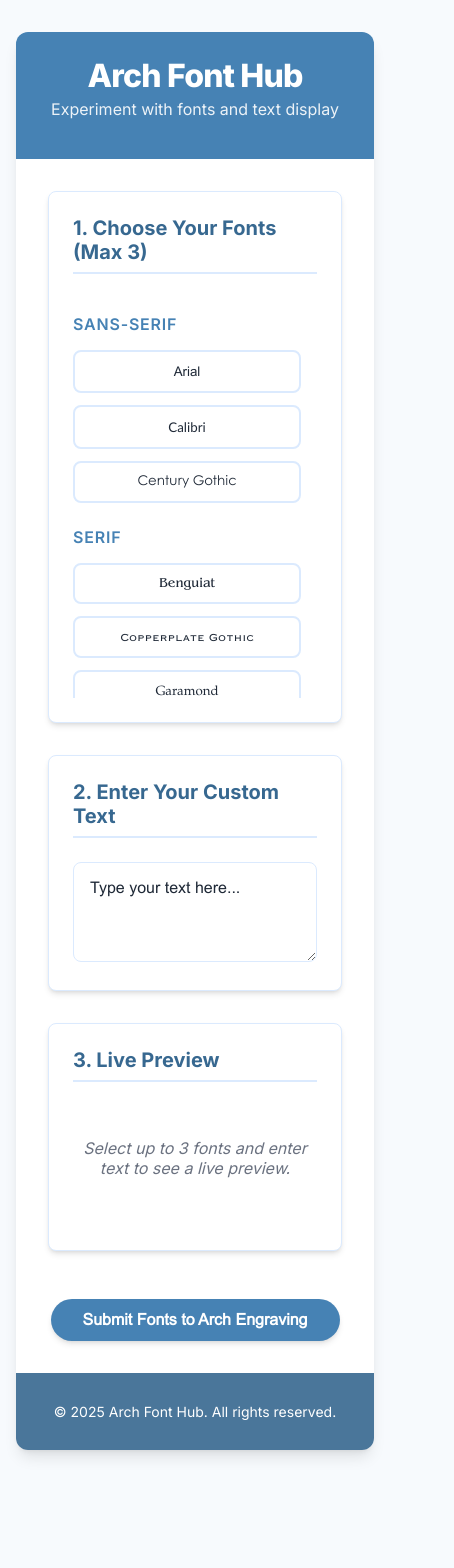
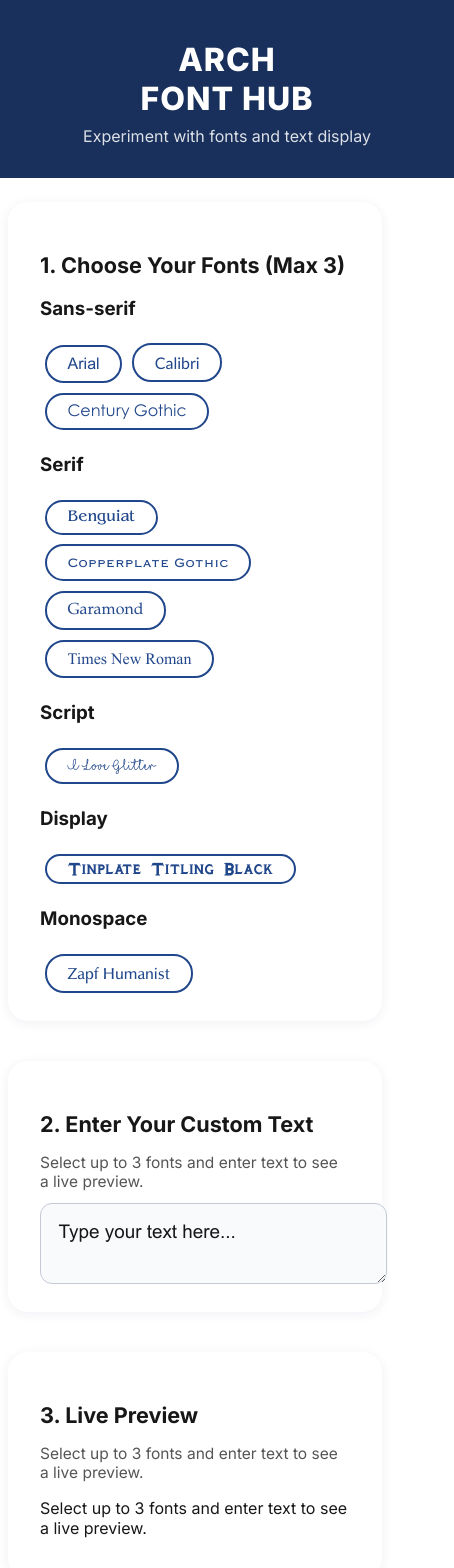
Before and after one commit to Arch-Tom/archfonthub, a React (Vite) app: page / in a window 390 px wide. Shown: the top 1568 px of the page, 454 px wide, since content can reach past the window. Before the commit the page ends 1482 px from the top, so only its background shows below. Built offline with nearby package versions, Linux system fonts and the light colour scheme.

Commit message:
Style Change

```diff
--- a/src/App.css
+++ b/src/App.css
@@ -1,324 +1,138 @@
-/* src/App.css */
-
-/* ==== App Layout ==== */
-.app-container {
-    display: flex;
-    justify-content: center;
-    align-items: flex-start;
-    padding: 2rem 1rem;
-    min-height: 100vh;
-    width: 100%;
-    box-sizing: border-box;
+:root {
+    --sidebar-bg: #18305b; /* Deep navy */
+    --main-bg: #fff; /* White */
+    --card-bg: #fff;
+    --card-radius: 1.25rem;
+    --card-shadow: 0 2px 12px rgba(24,48,91,0.07);
+    --accent-blue: #20468b; /* Slightly lighter navy for buttons */
+    --accent-blue-hover: #163060;
+    --text: #181717;
 }
 
-.main-content-wrapper {
-    width: 100%;
-    max-width: 1200px;
-    background-color: var(--primary-bg);
-    border-radius: var(--radius-md);
-    box-shadow: var(--shadow-lg);
-    overflow: hidden;
+body, html {
+    background: var(--main-bg);
+    margin: 0;
+    padding: 0;
+    font-family: 'Inter', Arial, sans-serif;
+    color: var(--text);
+    min-height: 100vh;
 }
 
-/* ==== Header ==== */
-.app-header {
-    background-color: var(--accent);
-    color: var(--text-on-accent);
-    padding: 1.5rem 2rem;
-    text-align: center;
+.app-layout {
+    display: flex;
+    min-height: 100vh;
 }
 
-.header-title {
+.sidebar {
+    background: var(--sidebar-bg);
+    color: #fff;
+    width: 320px;
+    min-width: 230px;
+    padding: 2.5rem 2rem 2rem 2rem;
+    display: flex;
+    flex-direction: column;
+    align-items: flex-start;
+    border-top-right-radius: 2rem;
+    border-bottom-right-radius: 2rem;
+}
+
+.sidebar-title {
     font-size: 2rem;
     font-weight: 800;
-    margin: 0;
-    letter-spacing: -0.025em;
+    margin-bottom: 0.5rem;
+    letter-spacing: 0.03em;
 }
 
-.header-subtitle {
+.sidebar-desc {
     font-size: 1rem;
-    opacity: 0.9;
-    margin-top: 0.25rem;
+    font-weight: 400;
+    opacity: 0.85;
 }
 
-/* ==== Main Content ==== */
-.main-sections-container {
-    padding: 2rem;
-    display: grid;
+.main-content {
+    flex: 1;
+    padding: 3rem 2rem;
+    display: flex;
+    flex-direction: column;
     gap: 2rem;
 }
 
-/* Generic Card Style */
 .section-card {
-    background-color: var(--primary-bg);
-    border: 1px solid var(--border-color);
-    padding: 1.5rem;
-    border-radius: var(--radius-sm);
-    box-shadow: var(--shadow-md);
+    background: var(--card-bg);
+    border-radius: var(--card-radius);
+    box-shadow: var(--card-shadow);
+    padding: 2rem 2rem 1.5rem 2rem;
+    margin-bottom: 0.5rem;
 }
 
 .section-title {
-    font-size: 1.25rem;
+    font-size: 1.35rem;
     font-weight: 700;
-    color: var(--accent-dark);
-    margin-top: 0;
-    margin-bottom: 1.5rem;
-    padding-bottom: 0.5rem;
-    border-bottom: 2px solid var(--border-color);
-}
-
-/* ==== Font Selection Section ==== */
-.font-grid-container {
-    max-height: 400px;
-    overflow-y: auto;
-    padding-right: 1rem; /* for scrollbar */
-}
-
-.font-category {
-    margin-bottom: 1.5rem;
-}
-
-.font-category-title {
-    font-size: 1rem;
-    font-weight: 600;
-    color: var(--accent);
     margin-bottom: 1rem;
-    text-transform: uppercase;
-    letter-spacing: 0.05em;
-}
-
-.font-buttons-grid {
-    display: grid;
-    grid-template-columns: repeat(auto-fill, minmax(150px, 1fr));
-    gap: 0.75rem;
 }
 
 .font-button {
-    padding: 0.75rem;
-    border-radius: var(--radius-sm);
-    border: 2px solid var(--border-color);
-    background-color: transparent;
-    color: var(--text-primary);
+    background: #fff;
+    color: var(--accent-blue);
+    border: 2px solid var(--accent-blue);
+    border-radius: 1.2rem;
+    padding: 0.5rem 1.3rem;
+    margin: 0.3rem;
+    font-size: 1rem;
+    cursor: pointer;
+    transition: background 0.15s, color 0.15s, border 0.15s;
     font-weight: 500;
-    cursor: pointer;
-    outline: none;
-    text-align: center;
-    transition: all 0.2s ease-in-out;
 }
 
+    .font-button-selected,
     .font-button:hover {
-        border-color: var(--accent);
-        background-color: var(--primary-bg-light);
-        transform: translateY(-2px);
+        background: var(--accent-blue);
+        color: #fff;
     }
 
-.font-button-selected {
-    background-color: var(--primary-bg); /* White */
-    color: var(--accent); /* Steel blue */
-    border-color: var(--accent);
-    box-shadow: 0 4px 8px -2px rgba(70,130,180,0.10);
-    transform: scale(1.05);
-    font-weight: 700;
-}
-
-/* ==== Text Input Section ==== */
 .text-input {
     width: 100%;
-    box-sizing: border-box;
-    padding: 1rem;
-    border: 1px solid var(--border-color);
-    border-radius: var(--radius-sm);
-    outline: none;
-    transition: all 0.2s;
-    font-size: 1rem;
-    resize: vertical;
-    min-height: 100px;
-    background: var(--primary-bg);
-    color: var(--text-primary);
-}
-
-    .text-input:focus {
-        border-color: var(--accent);
-        box-shadow: 0 0 0 3px rgba(70, 130, 180, 0.2);
-    }
-
-/* ==== Preview Section ==== */
-.preview-text-container {
-    display: flex;
-    flex-direction: column;
-    gap: 1.5rem;
-}
-
-.empty-preview-message {
-    color: var(--text-secondary);
-    font-style: italic;
-    text-align: center;
-    padding: 2rem 0;
-}
-
-.preview-font-label {
-    font-size: 0.875rem;
-    color: var(--text-secondary);
-    margin-bottom: 0.5rem;
-    font-weight: 600;
-}
-
-.preview-text {
-    font-size: 1.75rem;
-    line-height: 1.5;
-    word-break: break-word;
-    margin: 0;
-    padding-bottom: 1.5rem;
-    border-bottom: 1px solid var(--border-color);
-}
-
-.preview-text-container > div:last-child .preview-text {
-    border-bottom: none;
-}
-
-
-/* ==== Save Button ==== */
-.save-button-container {
-    text-align: center;
-    margin-top: 1rem;
+    padding: 1.1rem;
+    border-radius: 0.75rem;
+    border: 1.5px solid #c5c9d6;
+    font-size: 1.18rem;
+    margin-top: 0.2rem;
+    font-family: Arial, sans-serif;
+    background: #f9fafb;
+    color: #181717;
 }
 
 .save-button {
-    padding: 0.75rem 2rem;
-    background-color: var(--accent);
-    color: var(--text-on-accent);
-    font-size: 1rem;
+    width: 100%;
+    margin-top: 1.3rem;
+    background: var(--accent-blue);
+    color: #fff;
+    border: none;
+    border-radius: 1.2rem;
+    padding: 1rem;
+    font-size: 1.22rem;
     font-weight: 700;
-    border-radius: 9999px;
-    box-shadow: var(--shadow-md);
-    transition: all 0.2s;
     cursor: pointer;
-    border: none;
-    outline: none;
+    transition: background 0.18s;
 }
 
     .save-button:hover {
-        background-color: var(--accent-dark);
-        transform: translateY(-2px);
-        box-shadow: 0 15px 20px -5px rgba(0, 0, 0, 0.1);
+        background: var(--accent-blue-hover);
     }
 
-
-/* ==== Footer ==== */
-.app-footer {
-    background-color: var(--accent-dark);
-    color: var(--text-on-accent);
-    padding: 1rem;
-    text-align: center;
-    font-size: 0.875rem;
-    opacity: 0.9;
-}
-
-
-/* ==== Modals ==== */
-.modal-overlay {
-    position: fixed;
-    top: 0;
-    left: 0;
-    right: 0;
-    bottom: 0;
-    background: rgba(10, 20, 30, 0.5);
-    display: flex;
-    align-items: center;
-    justify-content: center;
-    z-index: 1000;
-    backdrop-filter: blur(4px);
-}
-
-.modal-box {
-    background: var(--primary-bg);
-    padding: 2rem;
-    border-radius: var(--radius-md);
-    box-shadow: var(--shadow-lg);
-    width: 90%;
-    max-width: 500px;
-    color: var(--text-primary);
-}
-
-    .modal-box h3 {
-        margin-top: 0;
-        color: var(--accent-dark);
+@media (max-width: 850px) {
+    .app-layout {
+        flex-direction: column;
     }
 
-    .modal-box label {
-        display: block;
-        margin-bottom: 0.5rem;
-        font-weight: 600;
+    .sidebar {
+        width: 100%;
+        border-radius: 0;
+        align-items: center;
+        text-align: center;
     }
 
-    .modal-box input {
-        width: 100%;
-        padding: 0.75rem;
-        margin-bottom: 1rem;
-        box-sizing: border-box;
+    .main-content {
+        padding: 1.5rem 0.5rem;
     }
-
-/* Message Box for alerts */
-.message-box {
-    text-align: center;
 }
-
-.message-text {
-    font-size: 1.125rem;
-    font-weight: 600;
-    color: var(--accent-dark);
-    margin: 0 0 1.5rem 0;
-}
-
-.modal-box button,
-.message-button {
-    margin-top: 0.5rem;
-    padding: 0.6rem 1.5rem;
-    background-color: var(--accent);
-    color: var(--text-on-accent);
-    border-radius: var(--radius-sm);
-    transition: background-color 0.2s;
-    cursor: pointer;
-    border: none;
-    outline: none;
-    font-weight: 600;
-}
-
-    .modal-box button:hover,
-    .message-button:hover {
-        background-color: var(--accent-dark);
-    }
-
-.modal-box .button-group {
-    margin-top: 1rem;
-    display: flex;
-    justify-content: flex-end;
-    gap: 1rem;
-}
-
-.modal-box .cancel-button {
-    background-color: #ccc;
-    color: #333;
-}
-
-    .modal-box .cancel-button:hover {
-        background-color: #bbb;
-    }
-
-/* ==== Scrollbar ==== */
-::-webkit-scrollbar {
-    width: 8px;
-}
-
-::-webkit-scrollbar-track {
-    background: transparent;
-}
-
-::-webkit-scrollbar-thumb {
-    background: var(--border-color);
-    border-radius: 10px;
-}
-
-    ::-webkit-scrollbar-thumb:hover {
-        background: var(--accent);
-    }
--- a/src/App.jsx
+++ b/src/App.jsx
@@ -1,14 +1,12 @@
 import React, { useState } from 'react';
-import './App.css'; // Import the new, consolidated CSS
+import './App.css';
 
 // Main App Component
 const App = () => {
-    // --- Constants ---
     const WORKER_URL = "https://customerfontselection-worker.tom-4a9.workers.dev";
     const DEFAULT_TEXT_PLACEHOLDER = 'Type your text here...';
     const MAX_SELECTED_FONTS = 3;
 
-    // This font list matches the `font-family` names in `index.css`
     const categorizedFonts = {
         'Sans-serif': ['Arial', 'Calibri', 'Century Gothic'],
         'Serif': ['Benguiat', 'Copperplate Gothic', 'Garamond', 'Times New Roman'],
@@ -142,7 +140,14 @@ const App = () => {
     };
 
     return (
-        <div className="app-container">
+        <div className="app-layout">
+            {/* Sidebar */}
+            <aside className="sidebar">
+                <div className="sidebar-title">ARCH<br />FONT HUB</div>
+                <div className="sidebar-desc">Experiment with fonts and text display</div>
+            </aside>
+
+            {/* Modal for customer info */}
             {showCustomerModal && (
                 <div className="modal-overlay">
                     <div className="modal-box">
@@ -169,6 +174,7 @@ const App = () => {
                 </div>
             )}
 
+            {/* Message box modal */}
             {showMessageBox && (
                 <div className="modal-overlay">
                     <div className="message-box modal-box">
@@ -178,13 +184,9 @@ const App = () => {
                 </div>
             )}
 
-            <div className="main-content-wrapper">
-                <header className="app-header">
-                    <h1 className="header-title">Arch Font Hub</h1>
-                    <p className="header-subtitle">Experiment with fonts and text display</p>
-                </header>
-
-                <main className="main-sections-container">
+            {/* Main content */}
+            <div className="main-content">
+                {/* 1. Font Picker */}
                 <section className="section-card">
                     <h2 className="section-title">1. Choose Your Fonts (Max {MAX_SELECTED_FONTS})</h2>
                     <div className="font-grid-container">
@@ -208,8 +210,12 @@ const App = () => {
                     </div>
                 </section>
 
+                {/* 2. Text Input */}
                 <section className="section-card">
                     <h2 className="section-title">2. Enter Your Custom Text</h2>
+                    <div style={{ marginBottom: '0.5rem', color: '#555', fontSize: '0.97rem' }}>
+                        Select up to 3 fonts and enter text to see a live preview.
+                    </div>
                     <textarea
                         className="text-input"
                         style={{ fontFamily: 'Arial, sans-serif' }}
@@ -221,8 +227,12 @@ const App = () => {
                     />
                 </section>
 
+                {/* 3. Live Preview */}
                 <section className="section-card">
                     <h2 className="section-title">3. Live Preview</h2>
+                    <div style={{ marginBottom: '0.5rem', color: '#555', fontSize: '0.97rem' }}>
+                        Select up to 3 fonts and enter text to see a live preview.
+                    </div>
                     {selectedFonts.length === 0 && customText === DEFAULT_TEXT_PLACEHOLDER ? (
                         <p className="empty-preview-message">Select up to 3 fonts and enter text to see a live preview.</p>
                     ) : (
@@ -237,16 +247,10 @@ const App = () => {
                     )}
                 </section>
 
-                    <div className="save-button-container">
-                        <button onClick={handleSaveSvg} className="save-button">
+                {/* Save Button */}
+                <button className="save-button" onClick={handleSaveSvg}>
                     Submit Fonts to Arch Engraving
                 </button>
-                    </div>
-                </main>
-
-                <footer className="app-footer">
-                    <p>&copy; {new Date().getFullYear()} Arch Font Hub. All rights reserved.</p>
-                </footer>
             </div>
         </div>
     );
```
Lines whose indentation alone changed are shown as unchanged.
